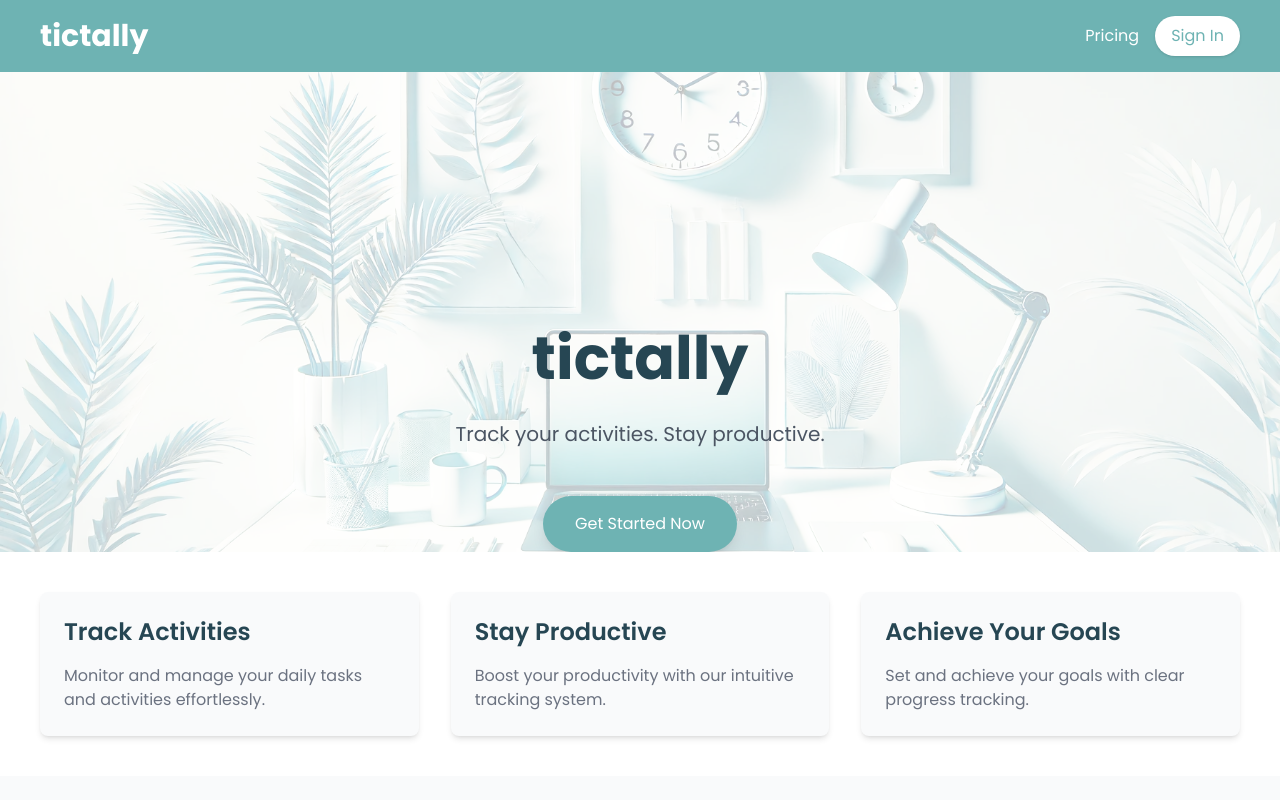
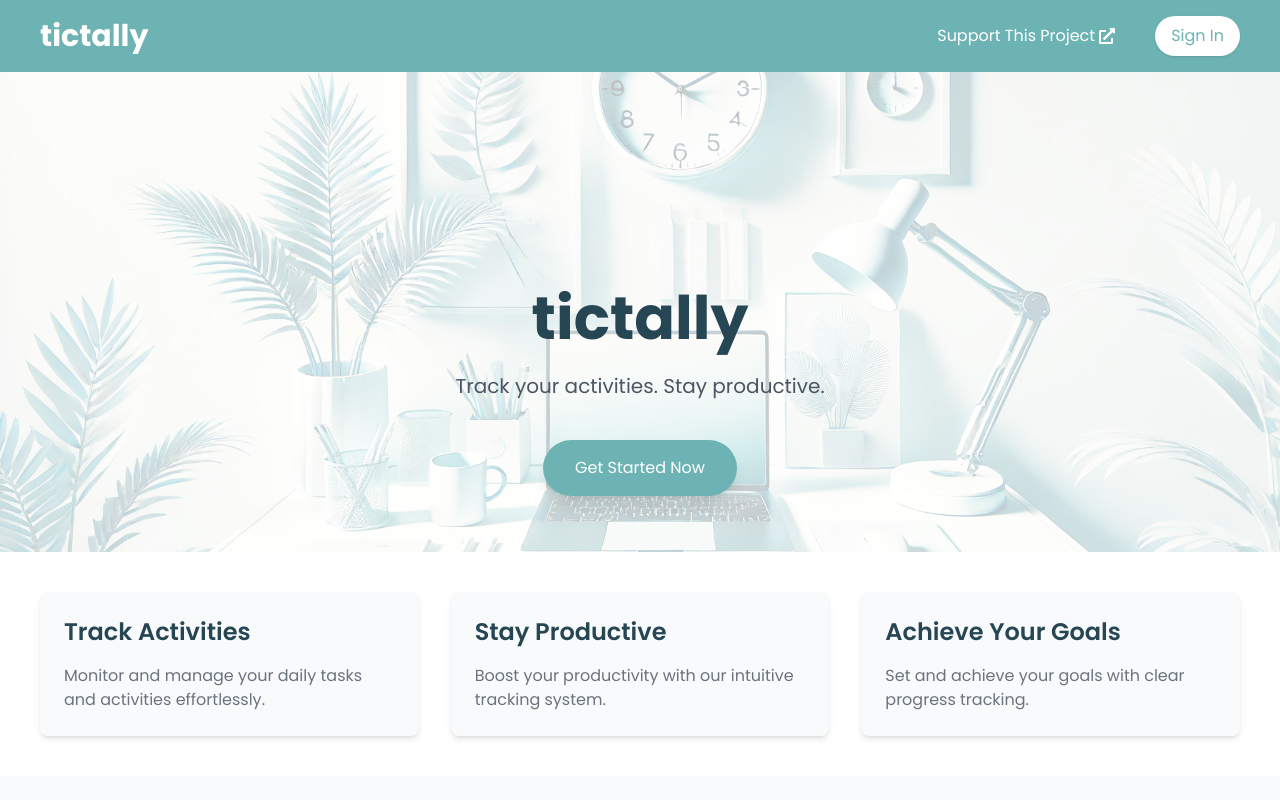
Before and after one commit to rodalschulz/frontend_tictally, a React (Create React App) app: page / in a window 1280 px wide. Shown: the top 800 px of the page. Built offline with nearby package versions, Linux system fonts and the light colour scheme; no server answers.

Commit message:
improve the homepage and add link for patreon

```diff
--- a/src/pages/v1home.js
+++ b/src/pages/v1home.js
@@ -3,6 +3,8 @@ import { useState } from "react";
 
 import * as SDK from "../sdk_backend_fetch.js";
 import "../styles/v1home.css";
+import { FaExternalLinkAlt } from "react-icons/fa";
+import useWindowSize from "../hooks/useWindowSize.js";
 
 const Home = () => {
   const [visitorData, setVisitorData] = useState({
@@ -10,6 +12,7 @@ const Home = () => {
     email: "",
     message: "",
   });
+  const isMobile = useWindowSize();
 
   const resetForm = () => {
     setVisitorData({
@@ -47,11 +50,20 @@ const Home = () => {
     <div className="flex flex-col items-center min-h-screen bg-gray-100 font-sans">
       <div className="max-w-7xl w-full bg-white shadow-lg overflow-hidden">
         <nav className="flex justify-between items-center w-full py-4 bg-primary text-white px-10">
-          <div className="text-3xl font-bold">tictally</div>
+          {!isMobile && <div className="text-3xl font-bold">tictally</div>}
           <div className="flex space-x-4 items-center">
-            <Link to="" className="hover:text-gray-200 transition duration-300">
+            <Link
+              to="https://www.patreon.com/rodschulz/membership"
+              className={`hover:text-gray-200 transition duration-300 flex items-center mr-6 ${
+                isMobile && "text-[0.875rem]"
+              }`}
+            >
+              Support This Project
+              <FaExternalLinkAlt className="ml-1" />
+            </Link>
+            {/* <Link to="" className="hover:text-gray-200 transition duration-300">
               Pricing
-            </Link>
+            </Link> */}
             <Link
               to="/login"
               className="px-4 py-2 bg-white text-primary rounded-full shadow hover:bg-gray-200 transition duration-300"
@@ -69,10 +81,14 @@ const Home = () => {
             className="hero-background w-full h-full object-cover"
           />
           <div className="hero-content flex flex-col items-center justify-center bg-white bg-opacity-75 w-full py-64 absolute top-0 left-0">
-            <h2 className="text-6xl font-bold text-secondary mb-4 animate-slide-up">
+            <h2
+              className={`text-6xl font-bold text-secondary ${
+                !isMobile ? "-mt-10" : "-mt-36"
+              } mb-2 animate-slide-up`}
+            >
               tictally
             </h2>
-            <p className="text-xl text-gray-600 mb-8 max-w-2xl text-center animate-slide-up delay-200">
+            <p className="text-xl text-gray-600 mb-6 max-w-2xl text-center animate-slide-up delay-200">
               Track your activities. Stay productive.
             </p>
             <Link to="/register">
```
